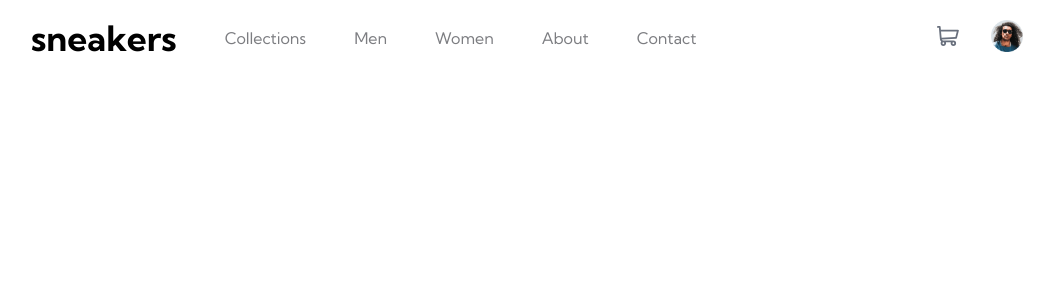
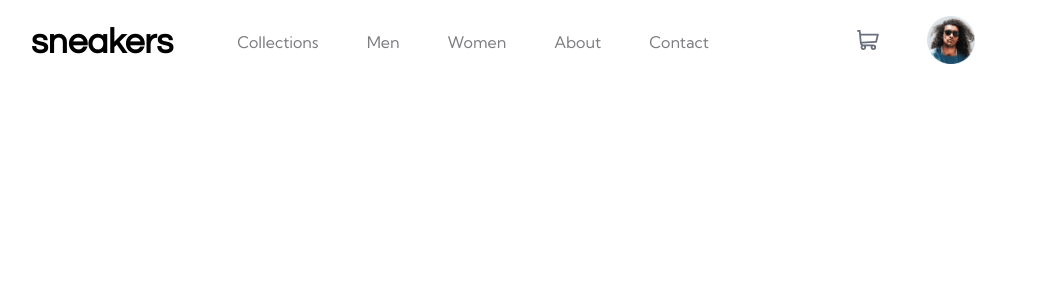
Before and after one commit to Morralytics/Product-Page, a React (Create React App) app: page / in a window 1280 px wide. Shown: the top 300 px of the page, without its empty margins (161-1215 px from the left). Built offline with nearby package versions, Linux system fonts and the light colour scheme.

Commit message:
Finished styling the basic header items. Still need to adjust hover effects,

```diff
--- a/public/index.html
+++ b/public/index.html
@@ -9,7 +9,7 @@
       name="description"
       content="Web site created using create-react-app"
     />
-    <link href="https://fonts.googleapis.com/css2?family=Kumbh+Sans:wght@400..700&family=Open+Sans:wght@300&family=Yellowtail&display=swap" rel="stylesheet">
+    <link href="https://fonts.googleapis.com/css2?family=Kumbh+Sans:wght@400&family=Open+Sans:wght@300&family=Yellowtail&display=swap" rel="stylesheet">
     <!-- <link rel="apple-touch-icon" href="%PUBLIC_URL%/logo192.png" /> -->
     <!-- <link rel="manifest" href="%PUBLIC_URL%/manifest.json" /> -->
     <title>Product Page</title>
--- a/src/App.css
+++ b/src/App.css
@@ -1,3 +1,4 @@
 * {
   font-family: 'Kumbh Sans', sans-serif;
+  font-size: 16px;
 }
--- a/src/components/Header/index.js
+++ b/src/components/Header/index.js
@@ -22,7 +22,7 @@ const Header = () => {
                     <img src={cartIcon} alt='cart-icon'></img>
                 </li>
                 <li id='profile'>
-                <img src={profilePic} alt='cart-icon' width='32'></img>
+                <img src={profilePic} alt='cart-icon' width='48'></img>
                 </li>
             </ul>
         </nav>
--- a/src/components/Header/style.css
+++ b/src/components/Header/style.css
@@ -1,3 +1,5 @@
+@import url('https://fonts.googleapis.com/css2?family=Questrial');
+
 #nav-bar,
 .nav-items {
     list-style: none;
@@ -19,15 +21,17 @@
 }
 
 #user-items {
-    margin-right: 4rem;
+    margin-right: 7rem;
 }
 
 #user-items li {
-    padding-left: 2rem;
+    padding-left: 3rem;
 }
 
 #brand-title {
-    font-weight: 780;
+    font-family: 'Questrial';
+    font-weight: bold;
     font-size: 35px;
     color: black;
+    padding-right: 1rem;
 }
```
